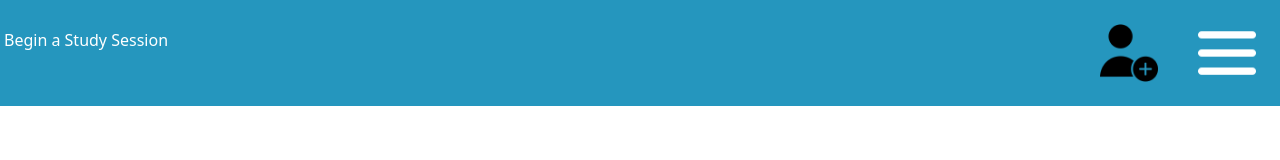
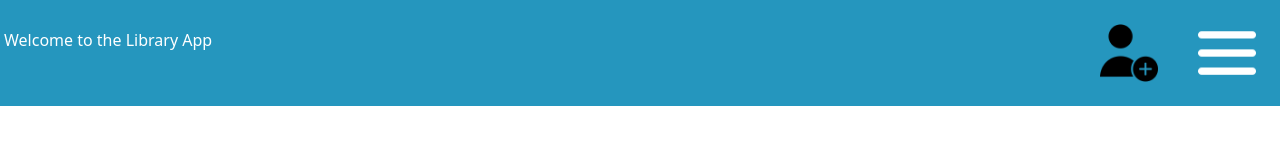
Before and after one commit to noelnwaghodoh/FYP-Library-Application, a Next.js app: page /student in a window 1280 px wide. Shown: the top 160 px of the page. Built offline with nearby package versions, Linux system fonts and the light colour scheme; no server answers.

Commit message:
feature: fetched current user from session

```diff
--- a/src/app/(pages)/student/notes/page.js
+++ b/src/app/(pages)/student/notes/page.js
@@ -1,11 +1,24 @@
+"use client";
 import Header from "@/components/ui/header";
 import PageHeader from "@/components/ui/pageheader";
 import { FolderCard, FileCard, AddFolderButton, AddFileButton } from "./note-util";
-
+import { useState, useEffect } from "react";
+import axios from "axios";
 export default function Page() {
 
   const [folders, setFolders] = useState([]);
   const [files, setFiles] = useState([]);
+  const [currentUser, setCurrentUser] = useState(null);
+
+   useEffect(() => {
+    // Ping your Express server to ask "who am I?" based on the session cookie
+    axios.get("http://localhost:8080/me", { withCredentials: true })
+      .then(res => {
+        setCurrentUser(res.data.user); // Now you have the user object!
+      })
+      .catch(err => console.log("Not logged in or session expired"));
+  }, []);
+
 
 
   return (
--- a/src/app/(pages)/student/page.js
+++ b/src/app/(pages)/student/page.js
@@ -1,12 +1,28 @@
+"use client";
 import PageHeader from "@/components/ui/pageheader";
 import FrontPageButton from "@/components/ui/studentfrontpagebutton";
 import Image from "next/image";
+import { useState, useEffect } from "react";
+import axios from "axios";
+export default function Page() {
 
-export default function Page() {
+
+   const [currentUser, setCurrentUser] = useState(null);
+     useEffect(() => {
+      // Ping your Express server to ask "who am I?" based on the session cookie
+      axios.get("http://localhost:8080/me", { withCredentials: true })
+        .then(res => {
+         // console.log("THE DATA IS : ",res.data);
+          setCurrentUser(res.data); // Now you have the user object!
+        })
+        .catch(err => console.log("Not logged in or session expired"));
+     }, []);
+
+   const title = currentUser ? `Welcome ${currentUser?.UserFirstName} ${currentUser?.UserLastName}` : "Welcome to the Library App";
   return (
     <main>
       <div>
-        <PageHeader title="Begin a Study Session" />
+        <PageHeader title={title} />
 
         <div className=" flex flex-row min-h-screen justify-center items-center">
           <FrontPageButton
--- a/src/app/page.js
+++ b/src/app/page.js
@@ -3,7 +3,9 @@ import { SignInForm } from "@/auth/components/sign-in-form";
 import Header from "@/components/ui/header";
 import Image from "next/image";
 
+
 export default function Home() {
+
   return (
     <div className="min-h-screen bg-[#f3f4f6] flex flex-col font-sans">
       <Header>
```
